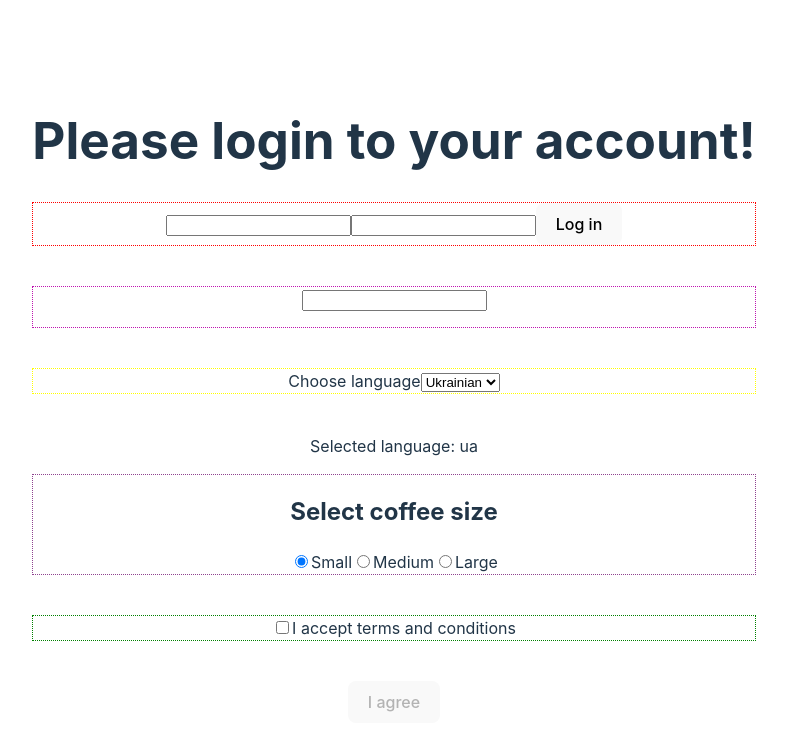
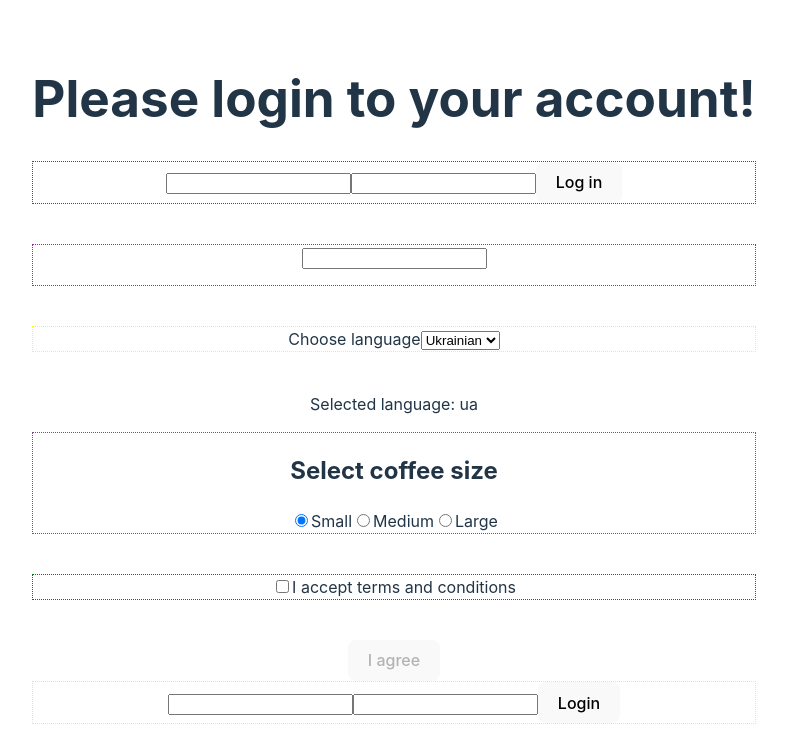
Before and after one commit to Vaddex/react_test-3, a React (Vite) app: page / in a window 1280 px wide. Shown: the top 754 px of the page, without its empty margins (246-1033 px from the left). Built offline with nearby package versions, Linux system fonts and the light colour scheme.

Commit message:
added ControlledLoginForm component

```diff
--- a/src/components/App.jsx
+++ b/src/components/App.jsx
@@ -4,6 +4,7 @@ import SearchBar from "./SearchBar/SearchBar";
 import LangSwitcher from "./LangSwitcher/LangSwitcher";
 import CoffeeSizeRadiobtn from "./CoffeeSizeRadiobtn/CoffeeSizeCheckbox";
 import TermsAndConditionsCheckbox from "./TermsAndConditionsCheckbox/TermsAndConditionsCheckbox";
+import ControlledLoginForm from "./ControlledLoginForm/ControlledLoginForm";
 import { useState } from "react";
 import { useId } from "react";
 import "./App.css";
@@ -54,6 +55,8 @@ function App() {
                     I agree
                 </button>
             </div>
+
+            <ControlledLoginForm />
         </>
     );
 }
--- /dev/null
+++ b/src/components/ControlledLoginForm/ControlledLoginForm.jsx
@@ -0,0 +1,51 @@
+import { useId, useState } from "react";
+import css from "./ControlledLoginForm.module.css";
+
+const ControlledLoginForm = () => {
+    const selectId = useId();
+    const [values, setValues] = useState({
+        login: "",
+        password: "",
+    });
+
+    const handleChange = (evt) => {
+        setValues({
+            ...values,
+            [evt.target.name]: evt.target.value,
+        });
+    };
+
+    const handleSubmit = (evt) => {
+        evt.preventDefault();
+        // field values
+        console.log(values);
+
+        // clear fields
+        setValues({
+            login: "",
+            password: "",
+        });
+    };
+
+    return (
+        <div className={css.container} id={selectId}>
+            <form onSubmit={handleSubmit}>
+                <input
+                    type="text"
+                    name="login"
+                    value={values.login}
+                    onChange={handleChange}
+                />
+                <input
+                    type="text"
+                    name="password"
+                    value={values.password}
+                    onChange={handleChange}
+                />
+                <button type="submit">Login</button>
+            </form>
+        </div>
+    );
+};
+
+export default ControlledLoginForm;
--- /dev/null
+++ b/src/components/ControlledLoginForm/ControlledLoginForm.module.css
@@ -0,0 +1,4 @@
+.container {
+    border: 1px dotted wheat;
+    margin-bottom: 40px;
+}
```
